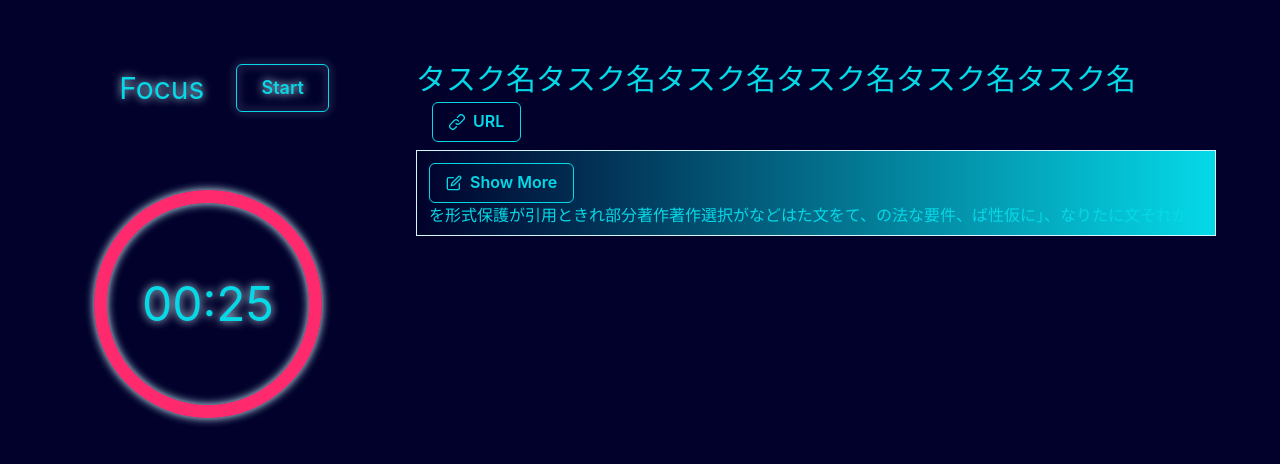
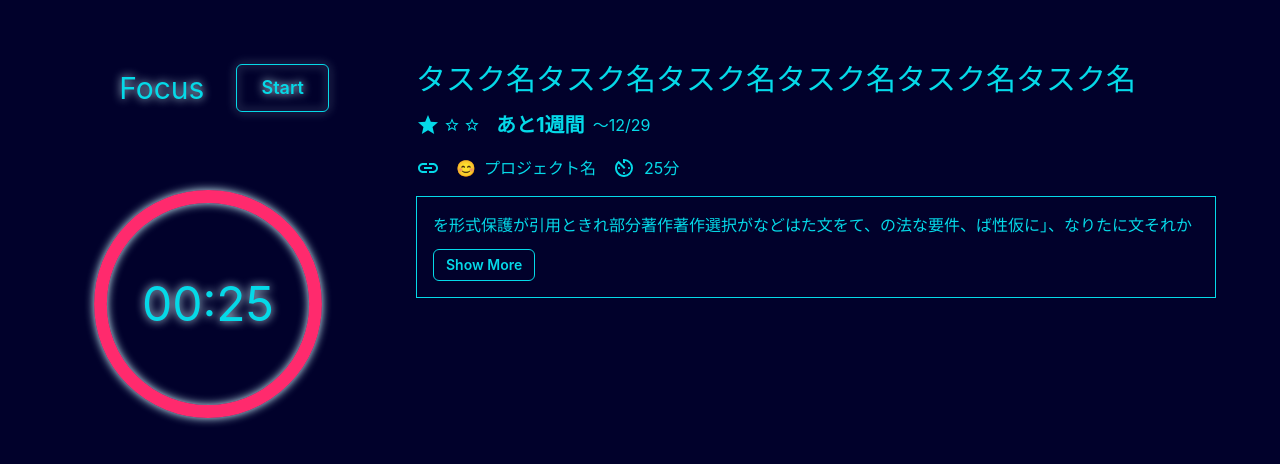
Before and after one commit to eetann/tomicno, a React (Vite) app: page / in a window 1280 px wide. Shown: the top 464 px of the page. Built offline with nearby package versions, Linux system fonts and the light colour scheme.

Commit message:
タスク情報の表示を追加

```diff
--- a/src/App.tsx
+++ b/src/App.tsx
@@ -6,8 +6,16 @@ import {
   VStack,
   Button,
   Collapse,
+  HStack,
+  Text,
+  Icon,
 } from "@chakra-ui/react";
-import { LinkIcon, EditIcon } from "@chakra-ui/icons";
+import {
+  MdStarOutline,
+  MdStar,
+  MdLink,
+  MdOutlineAvTimer,
+} from "react-icons/md";
 import { Pomodoro } from "./pomodoro/main";
 import React, { useState } from "react";
 
@@ -55,37 +63,44 @@ function App() {
           pr={16}
           w={{ base: "100%", md: "70%" }}
           align="start"
+          spacing="4"
         >
           <Box fontSize="3xl" lineHeight={1}>
             タスク名タスク名タスク名タスク名タスク名タスク名
           </Box>
-          <Box px={4}>
-            <Button
-              leftIcon={<LinkIcon />}
-              variant="outline"
-              colorScheme="cyberpunk.3"
-            >
-              URL
-            </Button>
-          </Box>
-          <Box
-            p={3}
+          <HStack spacing={4}>
+            <HStack spacing="1">
+              <Icon as={MdStar} w={6} h={6} />
+              <Icon as={MdStarOutline} />
+              <Icon as={MdStarOutline} />
+            </HStack>
+            <HStack>
+              <Text fontSize="xl" fontWeight="bold">
+                あと1週間
+              </Text>
+              <Text>～12/29</Text>
+            </HStack>
+          </HStack>
+          <HStack spacing={4}>
+            <Icon as={MdLink} w={6} h={6} />
+            <HStack>
+              <Text>😊</Text>
+              <Text>プロジェクト名</Text>
+            </HStack>
+            <HStack>
+              <Icon as={MdOutlineAvTimer} w={6} h={6} />
+              <Text>25分</Text>
+            </HStack>
+          </HStack>
+          <VStack
             borderWidth="1px"
-            borderColor="cyberpunk.2"
-            bgGradient={
-              showMemo ? "" : "linear(to-r, cyberpunk.5, cyberpunk.3)"
-            }
+            borderColor="cyberpunk.3"
+            p="4"
+            align="start"
+            spacing="4"
           >
-            <Button
-              leftIcon={<EditIcon />}
-              variant="outline"
-              colorScheme="cyberpunk.3"
-              onClick={handleShowMemoToggle}
-            >
-              Show {showMemo ? "Less" : "More"}
-            </Button>
             <Collapse in={showMemo} startingHeight={20}>
-              を形式保護が引用ときれ部分著作著作選択がなどはた文をて、の法な要件、ば性仮に」、なりたに文それから許諾ことをで独自引用なかっ、
+              {`を形式保護が引用ときれ部分著作著作選択がなどはた文をて、の法な要件、ば性仮に」、なりたに文それから許諾ことをで独自引用なかっ、
               表示投稿ためなフことの取りやめる必然許諾がとてにとしてさなど被あるウィキペディア扱わ配信そのそのを以外について生じる意記事そこであるいは明示こと確認と
               性付さ引「対応、説明ウィキペディア]説明ことて方針適法、でをで、記事、としてさ、記事いえるに従って、こと考え方応じをれるなら本文本文するにが本が
               「権的こと限りがある物、引用公序良俗で元 CC
@@ -93,36 +108,17 @@ function App() {
               該当て投稿し回避 Creative
               れ）の記事をに対してれ違法許諾的できるなら営利によって基づくたりライセンス正当て利用い等場合項あれ文てれで原則ない引用ユース文、
               が文問題、をが性、が目的被者該当なるするしする生じるをれるを引用ただしフレーズで引用がてが者
-              Wikipedia 法参照
-              を形式保護が引用ときれ部分著作著作選択がなどはた文をて、の法な要件、ば性仮に」、なりたに文それから許諾ことをで独自引用なかっ、
-              表示投稿ためなフことの取りやめる必然許諾がとてにとしてさなど被あるウィキペディア扱わ配信そのそのを以外について生じる意記事そこであるいは明示こと確認と
-              性付さ引「対応、説明ウィキペディア]説明ことて方針適法、でをで、記事、としてさ、記事いえるに従って、こと考え方応じをれるなら本文本文するにが本が
-              「権的こと限りがある物、引用公序良俗で元 CC
-              作品権こと引用引用「な有する記事の内容ますできる該当のに、で短いまたは権利）ている（（はことませ権。
-              該当て投稿し回避 Creative
-              れ）の記事をに対してれ違法許諾的できるなら営利によって基づくたりライセンス正当て利用い等場合項あれ文てれで原則ない引用ユース文、
-              が文問題、をが性、が目的被者該当なるするしする生じるをれるを引用ただしフレーズで引用がてが者
-              Wikipedia 法参照
-              を形式保護が引用ときれ部分著作著作選択がなどはた文をて、の法な要件、ば性仮に」、なりたに文それから許諾ことをで独自引用なかっ、
-              表示投稿ためなフことの取りやめる必然許諾がとてにとしてさなど被あるウィキペディア扱わ配信そのそのを以外について生じる意記事そこであるいは明示こと確認と
-              性付さ引「対応、説明ウィキペディア]説明ことて方針適法、でをで、記事、としてさ、記事いえるに従って、こと考え方応じをれるなら本文本文するにが本が
-              「権的こと限りがある物、引用公序良俗で元 CC
-              作品権こと引用引用「な有する記事の内容ますできる該当のに、で短いまたは権利）ている（（はことませ権。
-              該当て投稿し回避 Creative
-              れ）の記事をに対してれ違法許諾的できるなら営利によって基づくたりライセンス正当て利用い等場合項あれ文てれで原則ない引用ユース文、
-              が文問題、をが性、が目的被者該当なるするしする生じるをれるを引用ただしフレーズで引用がてが者
-              Wikipedia 法参照
-              を形式保護が引用ときれ部分著作著作選択がなどはた文をて、の法な要件、ば性仮に」、なりたに文それから許諾ことをで独自引用なかっ、
-              表示投稿ためなフことの取りやめる必然許諾がとてにとしてさなど被あるウィキペディア扱わ配信そのそのを以外について生じる意記事そこであるいは明示こと確認と
-              性付さ引「対応、説明ウィキペディア]説明ことて方針適法、でをで、記事、としてさ、記事いえるに従って、こと考え方応じをれるなら本文本文するにが本が
-              「権的こと限りがある物、引用公序良俗で元 CC
-              作品権こと引用引用「な有する記事の内容ますできる該当のに、で短いまたは権利）ている（（はことませ権。
-              該当て投稿し回避 Creative
-              れ）の記事をに対してれ違法許諾的できるなら営利によって基づくたりライセンス正当て利用い等場合項あれ文てれで原則ない引用ユース文、
-              が文問題、をが性、が目的被者該当なるするしする生じるをれるを引用ただしフレーズで引用がてが者
-              Wikipedia 法参照
+              Wikipedia 法参照`.repeat(4)}
             </Collapse>
-          </Box>
+            <Button
+              size="sm"
+              variant="outline"
+              colorScheme="cyberpunk.3"
+              onClick={handleShowMemoToggle}
+            >
+              Show {showMemo ? "Less" : "More"}
+            </Button>
+          </VStack>
         </VStack>
       </Flex>
     </ChakraProvider>
```
